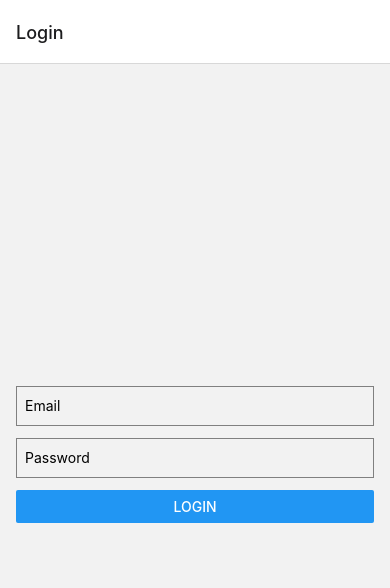
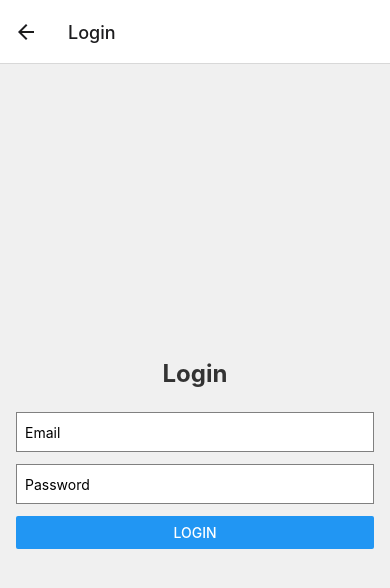
Before and after one commit to cmar-web/ScentuaryProject475, a React Native app: screen /Login in a window 390 px wide. Shown: the top 588 px of the page. Built offline with nearby package versions, Linux system fonts and the light colour scheme.

Commit message:
working on login functionality

```diff
--- a/App.js
+++ b/App.js
@@ -1,16 +1,22 @@
+//App.js
+import { NavigationContainer } from '@react-navigation/native';
 import React from 'react';
-import { NavigationContainer } from '@react-navigation/native';
 import { createNativeStackNavigator } from '@react-navigation/native-stack';
+import WelcomeScreen from './app/screens/WelcomeScreen';
 import Login from './app/components/Login';
+import Register from './app/components/Register';
 import LandingScreen from './app/screens/LandingScreen';
 
 const Stack = createNativeStackNavigator();
 
 export default function App() {
+    console.log("App executed");
     return (
         <NavigationContainer>
-      <Stack.Navigator initialRouteName="Login">
+            <Stack.Navigator initialRouteName="Welcome">
+                <Stack.Screen name="Welcome" component={WelcomeScreen} />
                 <Stack.Screen name="Login" component={Login} />
+                <Stack.Screen name="Register" component={Register} />
                 <Stack.Screen name="LandingScreen" component={LandingScreen} />
             </Stack.Navigator>
         </NavigationContainer>
--- a/app/components/Login.js
+++ b/app/components/Login.js
@@ -3,30 +3,35 @@ import React, { useState } from 'react';
 import { View, TextInput, Button, StyleSheet, Text } from 'react-native';
 //path was giving me a ton of issues for firebase.js so i just threw the whole thing in for now
 import { auth, signInWithEmailAndPassword } from 'C:/Users/cmari/OneDrive/Documents/CMPSC475/ScentuaryProject475/firebase_folder/firebase.js';
-
+import { useNavigation } from '@react-navigation/native';
 
 
 const Login = () => {
     const [email, setEmail] = useState('');
     const [password, setPassword] = useState('');
+    const navigation = useNavigation();
 
    const handleLogin = async () => {
            try {
                await signInWithEmailAndPassword(auth, email, password);
-            //Handle successful login
+               //Navigates to landingscreen if credentials are correct
+               navigation.replace('LandingScreen');
            } catch (error) {
-            console.error(error);
-            //Handle failed login
+               console.error("Login error:", error);
+               Alert.alert("Login Failed", error.message); //Display login failure when needed
            }
        };
 
        return (
            <View style={styles.container}>
+               <Text style={styles.title}>Login</Text>
                <TextInput
                    placeholder="Email"
                    value={email}
                    onChangeText={setEmail}
                    style={styles.input}
+                   autoCapitalize="none"
+                   keyboardType="email-address"
                />
                <TextInput
                    placeholder="Password"
@@ -45,6 +50,14 @@ const styles = StyleSheet.create({
            flex: 1,
            justifyContent: 'center',
            padding: 16,
+           backgroundColor: '#f0f0f0',
+       },
+       title: {
+           fontSize: 24,
+           fontWeight: 'bold',
+           marginBottom: 24,
+           textAlign: 'center',
+           color: '#333',
        },
        input: {
            height: 40,
@@ -52,6 +65,7 @@ const styles = StyleSheet.create({
            borderWidth: 1,
            marginBottom: 12,
            paddingHorizontal: 8,
+           backgroundColor: 'white',
        },
    });
 
--- a/app/screens/LandingScreen.js
+++ b/app/screens/LandingScreen.js
@@ -1,4 +1,4 @@
-// LandingScreen.js
+//LandingScreen.js
 import React from 'react';
 import { View, Text, Button, StyleSheet } from 'react-native';
 import { auth } from 'C:/Users/cmari/OneDrive/Documents/CMPSC475/ScentuaryProject475/firebase_folder/firebase.js'
@@ -8,7 +8,8 @@ const LandingScreen = ({ navigation }) => {
     const handleLogout = () => {
         auth.signOut()
             .then(() => {
-                navigation.replace('Login'); // Navigate back to Login screen
+                //bring user back to login screen
+                navigation.replace('Login');
             })
             .catch((error) => console.error('Error signing out: ', error));
     };
@@ -17,9 +18,10 @@ const LandingScreen = ({ navigation }) => {
         <View style={styles.container}>
             <Text style={styles.welcomeText}>Welcome to Scentuary!</Text>
             <Text style={styles.description}>
-                You have successfully logged in. Enjoy exploring the app!
+                You have successfully logged in.
             </Text>
-            <Button title="Log Out" onPress={handleLogout} />
+             //not implemented yet
+            <Button title="Log out" onPress={handleLogout} />
         </View>
     );
 };
```
Also changed, not shown: package.json (+4 -4 lines), 1 other file (tests, documents, lock files or other folders). Lines whose indentation alone changed are shown as unchanged.
